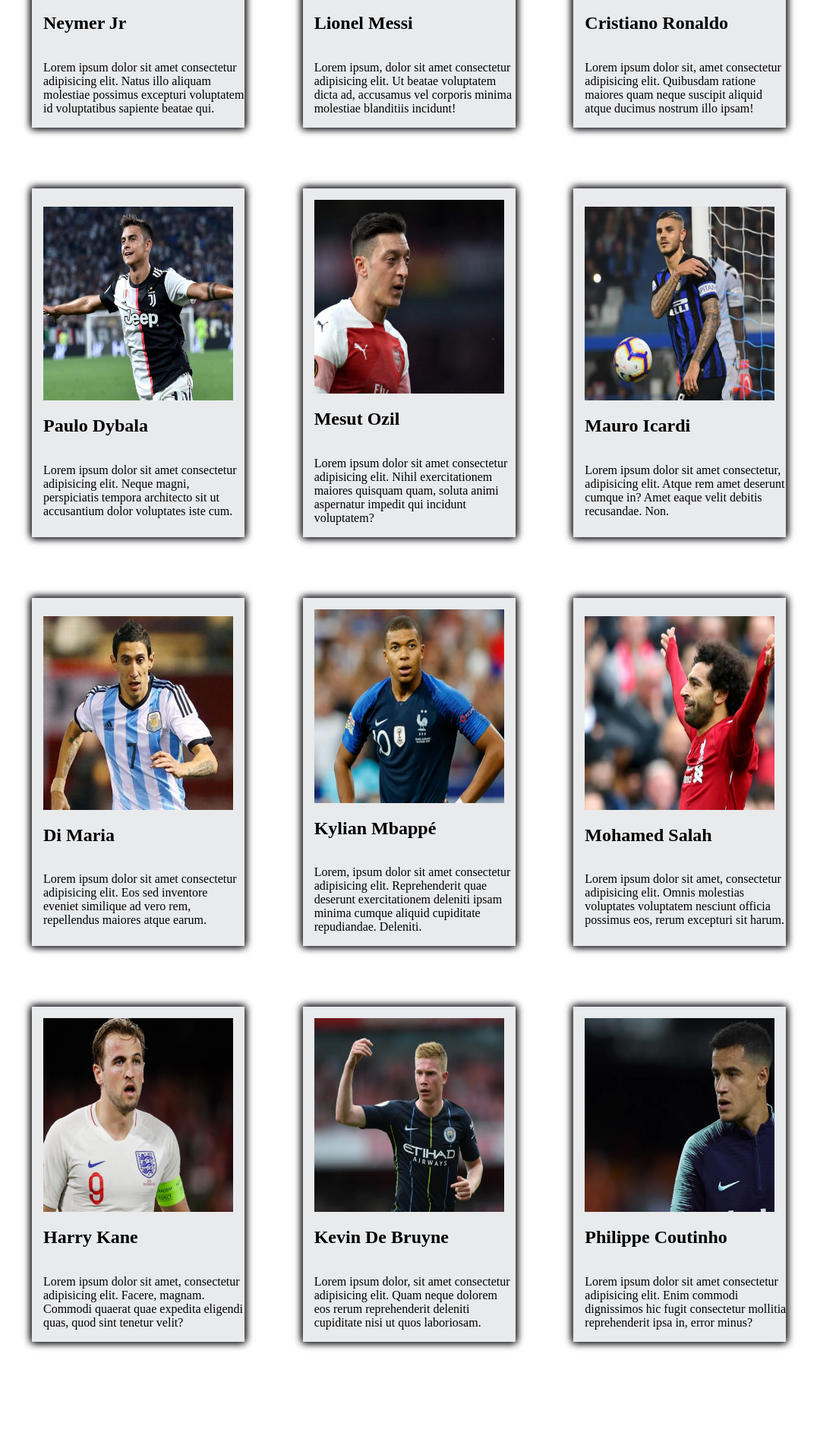
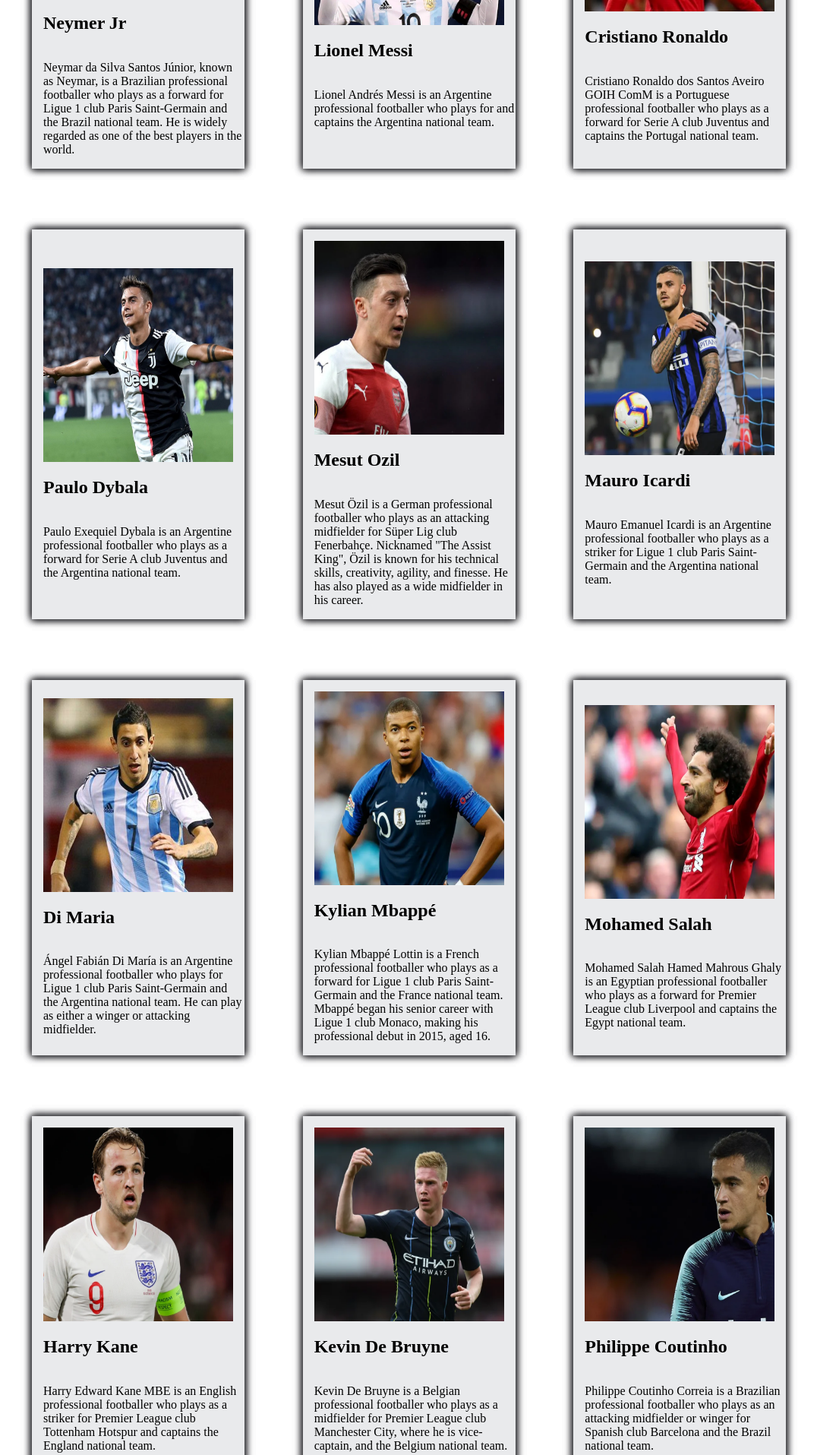
Before and after one commit to RCO07/Messi, a plain HTML site: page index.html in a window 1280 px wide. Shown: the part 1023-2938 px from the top of the page at 76% size, without its empty margins (78-1154 px from the left). Drawn offline with Linux system fonts and the light colour scheme.

Commit message:
text edit

```diff
--- a/index.html
+++ b/index.html
@@ -43,74 +43,78 @@
         <div class="player">
             <img src="players/player-1.png" alt=""></img>
             <h2>Neymer Jr</h2>
-            <p>Lorem ipsum dolor sit amet consectetur adipisicing elit. Natus illo aliquam molestiae possimus excepturi
-                voluptatem id voluptatibus sapiente beatae qui.</p>
+            <p>Neymar da Silva Santos Júnior, known as Neymar, is a Brazilian professional footballer who plays as a
+                forward for Ligue 1 club Paris Saint-Germain and the Brazil national team. He is widely regarded as one
+                of the best players in the world.</p>
         </div>
         <div class="player">
             <img src="players/player-2.png" alt=""></img>
             <h2>Lionel Messi</h2>
-            <p>Lorem ipsum, dolor sit amet consectetur adipisicing elit. Ut beatae voluptatem dicta ad, accusamus vel
-                corporis minima molestiae blanditiis incidunt!</p>
+            <p>Lionel Andrés Messi is an Argentine professional footballer who plays for and captains the Argentina
+                national team.</p>
         </div>
         <div class="player">
             <img src="players/player-3.png" alt=""></img>
             <h2>Cristiano Ronaldo</h2>
-            <p>Lorem ipsum dolor sit, amet consectetur adipisicing elit. Quibusdam ratione maiores quam neque suscipit
-                aliquid atque ducimus nostrum illo ipsam!</p>
+            <p>Cristiano Ronaldo dos Santos Aveiro GOIH ComM is a Portuguese professional footballer who plays as a
+                forward for Serie A club Juventus and captains the Portugal national team.</p>
         </div>
         <div class="player">
             <img src="players/player-4.png" alt=""></img>
             <h2>Paulo Dybala</h2>
-            <p>Lorem ipsum dolor sit amet consectetur adipisicing elit. Neque magni, perspiciatis tempora architecto sit
-                ut accusantium dolor voluptates iste cum. </p>
+            <p>Paulo Exequiel Dybala is an Argentine professional footballer who plays as a forward for Serie A club
+                Juventus and the Argentina national team.</p>
         </div>
         <div class="player">
             <img src="players/player-5.png" alt=""></img>
             <h2>Mesut Ozil </h2>
-            <p>Lorem ipsum dolor sit amet consectetur adipisicing elit. Nihil exercitationem maiores quisquam quam,
-                soluta animi aspernatur impedit qui incidunt voluptatem?</p>
+            <p>Mesut Özil is a German professional footballer who plays as an attacking midfielder for Süper Lig club
+                Fenerbahçe. Nicknamed "The Assist King", Özil is known for his technical skills, creativity, agility,
+                and finesse. He has also played as a wide midfielder in his career.</p>
         </div>
         <div class="player">
             <img src="players/player-6.png" alt=""></img>
             <h2>Mauro Icardi </h2>
-            <p>Lorem ipsum dolor sit amet consectetur, adipisicing elit. Atque rem amet deserunt cumque in? Amet eaque
-                velit debitis recusandae. Non.</p>
+            <p>Mauro Emanuel Icardi is an Argentine professional footballer who plays as a striker for Ligue 1 club
+                Paris Saint-Germain and the Argentina national team.</p>
         </div>
         <div class="player">
             <img src="players/player-7.png" alt=""></img>
             <h2>Di Maria</h2>
-            <p>Lorem ipsum dolor sit amet consectetur adipisicing elit. Eos sed inventore eveniet similique ad vero rem,
-                repellendus maiores atque earum.</p>
+            <p>Ángel Fabián Di María is an Argentine professional footballer who plays for Ligue 1 club Paris
+                Saint-Germain and the Argentina national team. He can play as either a winger or attacking midfielder.
+            </p>
         </div>
         <div class="player">
             <img src="players/player-8.png" alt=""></img>
             <h2>Kylian Mbappé</h2>
-            <p>Lorem, ipsum dolor sit amet consectetur adipisicing elit. Reprehenderit quae deserunt exercitationem
-                deleniti ipsam minima cumque aliquid cupiditate repudiandae. Deleniti.</p>
+            <p>Kylian Mbappé Lottin is a French professional footballer who plays as a forward for Ligue 1 club Paris
+                Saint-Germain and the France national team. Mbappé began his senior career with Ligue 1 club Monaco,
+                making his professional debut in 2015, aged 16.</p>
         </div>
         <div class="player">
             <img src="players/player-9.png" alt=""></img>
             <h2>Mohamed Salah</h2>
-            <p>Lorem ipsum dolor sit amet, consectetur adipisicing elit. Omnis molestias voluptates voluptatem nesciunt
-                officia possimus eos, rerum excepturi sit harum.</p>
+            <p>Mohamed Salah Hamed Mahrous Ghaly is an Egyptian professional footballer who plays as a forward for
+                Premier League club Liverpool and captains the Egypt national team.</p>
         </div>
         <div class="player">
             <img src="players/player-10.png" alt=""></img>
             <h2>Harry Kane</h2>
-            <p>Lorem ipsum dolor sit amet, consectetur adipisicing elit. Facere, magnam. Commodi quaerat quae expedita
-                eligendi quas, quod sint tenetur velit?</p>
+            <p>Harry Edward Kane MBE is an English professional footballer who plays as a striker for Premier League
+                club Tottenham Hotspur and captains the England national team.</p>
         </div>
         <div class="player">
             <img src="players/player-11.png" alt=""></img>
             <h2>Kevin De Bruyne</h2>
-            <p>Lorem ipsum dolor, sit amet consectetur adipisicing elit. Quam neque dolorem eos rerum reprehenderit
-                deleniti cupiditate nisi ut quos laboriosam.</p>
+            <p>Kevin De Bruyne is a Belgian professional footballer who plays as a midfielder for Premier League club
+                Manchester City, where he is vice-captain, and the Belgium national team.</p>
         </div>
         <div class="player">
             <img src="players/player-12.png" alt=""></img>
             <h2>Philippe Coutinho</h2>
-            <p>Lorem ipsum dolor sit amet consectetur adipisicing elit. Enim commodi dignissimos hic fugit consectetur
-                mollitia reprehenderit ipsa in, error minus?</p>
+            <p>Philippe Coutinho Correia is a Brazilian professional footballer who plays as an attacking midfielder or
+                winger for Spanish club Barcelona and the Brazil national team. </p>
         </div>
 
     </section>
--- a/style.css
+++ b/style.css
@@ -85,7 +85,7 @@ button:hover{
     width: 500px;
     height: 350px;
     left: 680px;
-    top: 2950px;
+    top: 3020px;
 }
 .last-1{
     display: flex;
@@ -105,6 +105,7 @@ button:hover{
 }
 .last-2 h1{
     font-size: 50px;
+    margin-top: 100px;
 }
 .last-2 p{
     margin-top: -20px;
@@ -140,12 +141,13 @@ button:hover{
         align-items: center;
     }
     nav{
-        width: 400px;
+        width: 550px;
     }
     nav button{
         width: 150px;
     }
     .top-section{
+        width: 500px;
         display: flex;
         flex-direction: row;
         justify-content: center;
@@ -155,11 +157,11 @@ button:hover{
     .heading{
         width: 100px;
         font-size: 30px;
-        margin-left: -50px;
+        margin-left: 50px;
         margin-top: -50px;
     }
     .banner img{
-        width: 400px;
+        width: 550px;
         margin-left: 0;
         margin-top: 450px;
         background-image: linear-gradient(#4d3ce4,#4d26a7,#3436ca);
@@ -170,27 +172,27 @@ button:hover{
         margin-top: -150px;
     }
     .last-2 h1{
-        margin-top: 4500px;
+        margin-top: 4700px;
         width: 45px;
         text-align: center;
-        margin-left: -30px;
+        margin-left: 30px;
     }
     .last-2 p{
-        margin-left: -40px;
+        margin-left: 0px;
         width: 250px;
     }
     .last-3 img{
-        margin-top: 5050px;
+        margin-top: 5200px;
         width:320px ;
-        margin-left: -650px;
+        margin-left: -590px;
     }
     .logo img{
-        margin-top: 4950px;
-        margin-left: -450px;
+        margin-top: 5150px;
+        margin-left: -380px;
         width: 350px;
     }
     .icon{
-        margin-top: 4950px;
-        margin-left: -550px;
+        margin-top: 5150px;
+        margin-left: -450px;
     }
 }
```
